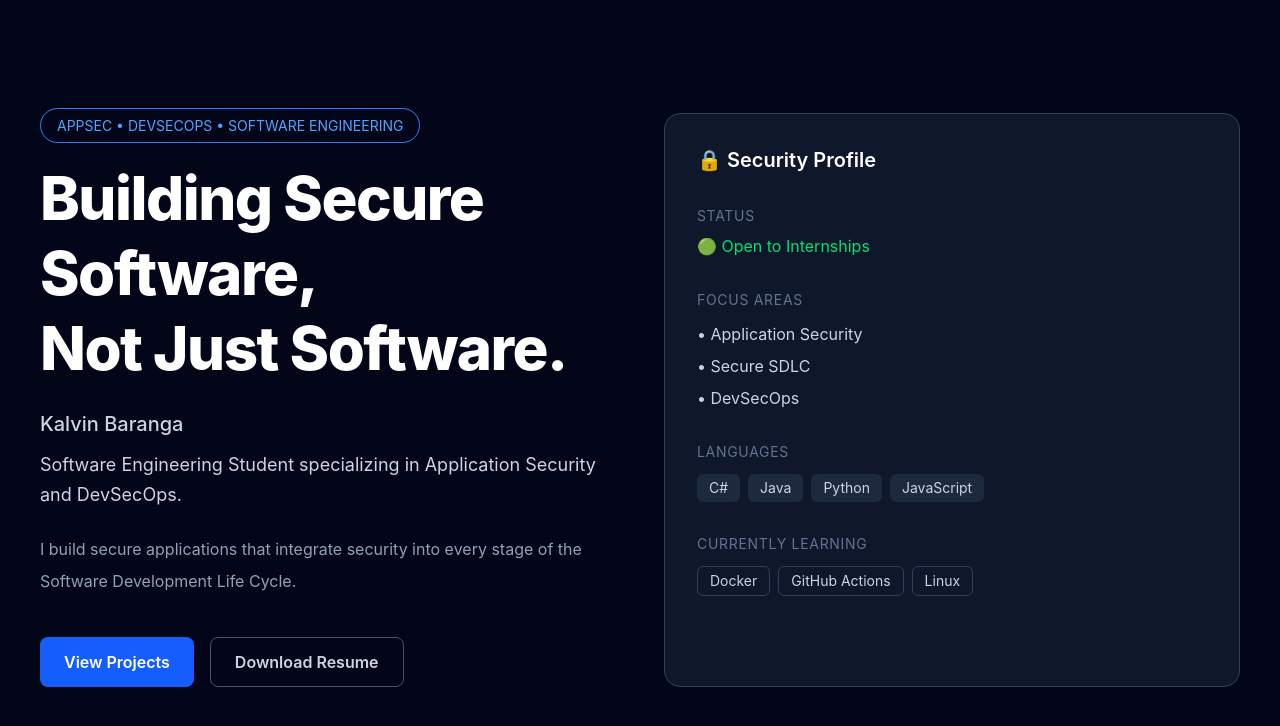
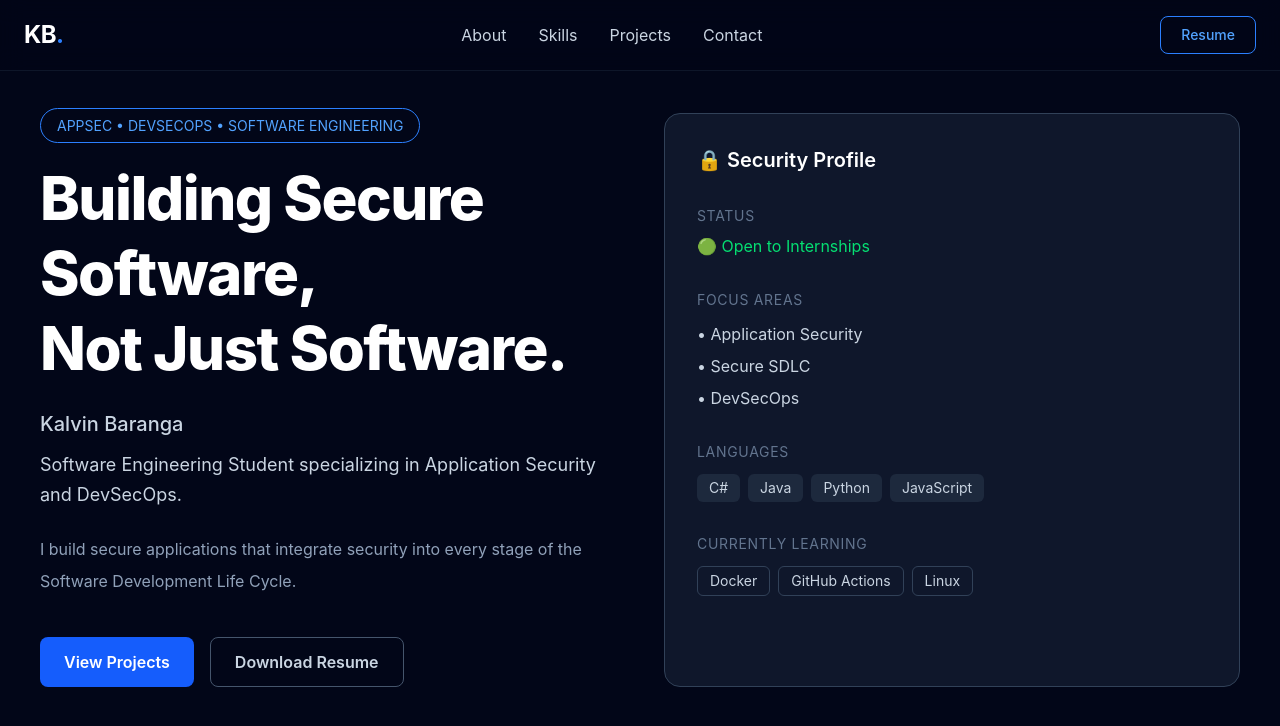
Before and after one commit to TheeBaranga/secure-portfolio, a React (Vite) app: page / in a window 1280 px wide. Shown: the top 726 px of the page. Built offline with nearby package versions, Linux system fonts and the light colour scheme.

Commit message:
Added the initial responsive navigation bar featuring a branded logo, desktop navigation links, resume button, and a frosted-glass effect to establish the portfolio’s design system.

```diff
--- a/src/App.jsx
+++ b/src/App.jsx
@@ -1,8 +1,10 @@
 import Hero from "./components/sections/Hero.jsx";
+import Navbar from "./components/layout/Navbar";
 
 function App() {
   return (
     <div className="bg-slate-950 min-h-screen">
+      <Navbar />
       <Hero />
     </div>
   );
--- a/src/components/layout/Navbar.jsx
+++ b/src/components/layout/Navbar.jsx
@@ -0,0 +1,58 @@
+function Navbar() {
+  return (
+    <nav className="fixed top-0 left-0 right-0 z-50 border-b border-slate-800/50 bg-slate-950/70 backdrop-blur-md">
+      <div className="mx-auto flex max-w-7xl items-center justify-between px-6 py-4">
+        {/* Logo */}
+        <a
+            href="#"
+            className="text-2xl font-bold tracking-tight text-white transition-colors duration-300 hover:text-blue-400"
+        >
+            KB<span className="text-blue-500">.</span>
+        </a>
+
+        {/* Navigation */}
+        <div className="hidden items-center gap-8 md:flex">
+            <a
+                href="#about"
+                className="text-slate-300 transition-colors duration-300 hover:text-white"
+            >
+                About
+            </a>
+
+            <a
+                href="#skills"
+                className="text-slate-300 transition-colors duration-300 hover:text-white"
+            >
+                Skills
+            </a>
+
+            <a
+                href="#projects"
+                className="text-slate-300 transition-colors duration-300 hover:text-white"
+            >
+                Projects
+            </a>
+
+            <a
+                href="#contact"
+                className="text-slate-300 transition-colors duration-300 hover:text-white"
+            >
+                Contact
+            </a>
+        </div>
+
+        {/* Resume Button */}
+        <a
+            href="/resume.pdf"
+            target="_blank"
+            rel="noopener noreferrer"
+            className="hidden rounded-lg border border-blue-500 px-5 py-2 text-sm font-medium text-blue-400 transition-all duration-300 hover:-translate-y-1 hover:bg-blue-500 hover:text-white md:inline-flex"
+        >
+            Resume
+        </a>
+      </div>
+    </nav>
+  );
+}
+
+export default Navbar;
```
